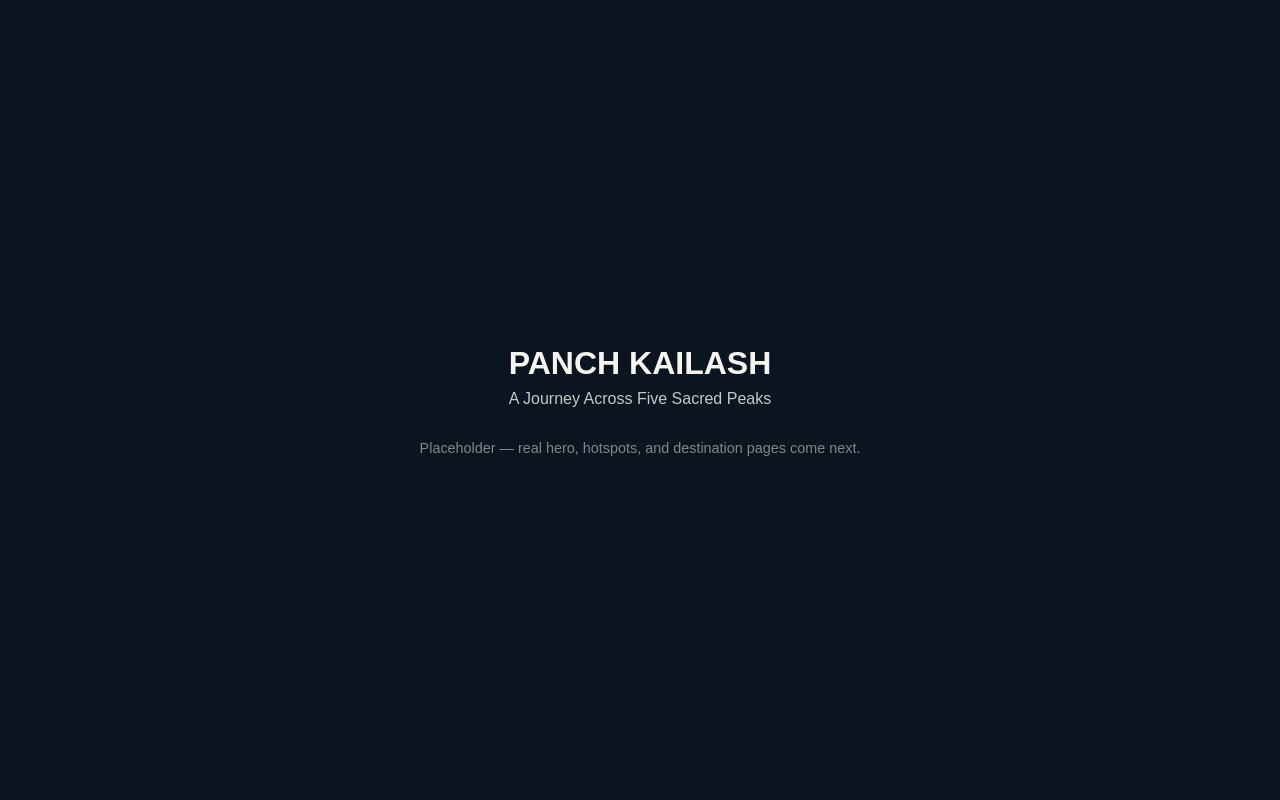
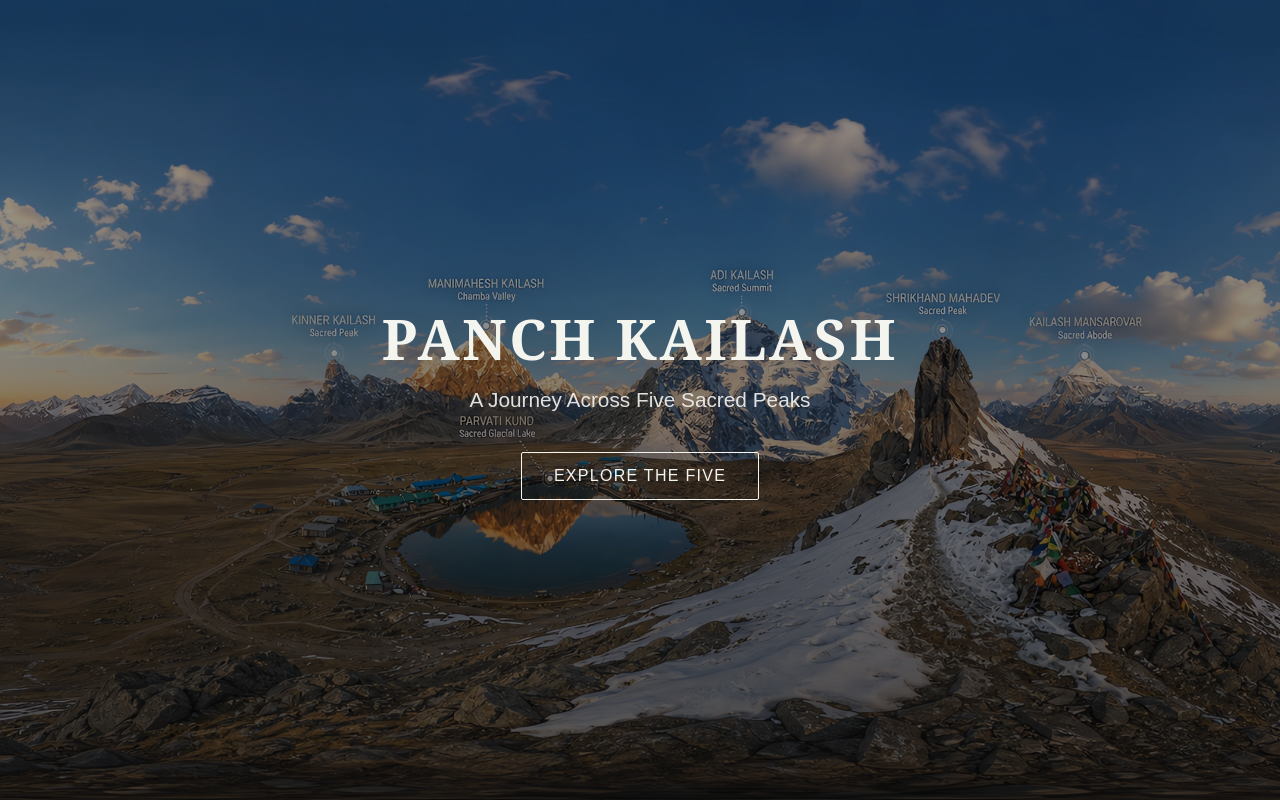
Before and after one commit to panchkailashoff-del/panch-kailash, a React (Vite) app: page / in a window 1280 px wide. Built offline with nearby package versions, Linux system fonts and the light colour scheme.

Commit message:
Update App.jsx

```diff
--- a/src/App.jsx
+++ b/src/App.jsx
@@ -1,25 +1,67 @@
 function App() {
   return (
-    <main
+    <div
       style={{
-        minHeight: '100vh',
+        position: 'relative',
+        width: '100%',
+        height: '100vh',
+        backgroundImage: 'url(/0db44277-5b9b-4617-9a13-0b1ba8492cb0.webp)',
+        backgroundSize: 'cover',
+        backgroundPosition: 'center',
         display: 'flex',
         flexDirection: 'column',
         alignItems: 'center',
         justifyContent: 'center',
         textAlign: 'center',
         color: '#f5f5f0',
-        background: '#0b1520',
         fontFamily: 'sans-serif',
-        padding: '1.5rem',
       }}
     >
-      <h1 style={{ fontSize: '2rem', marginBottom: '0.5rem' }}>PANCH KAILASH</h1>
-      <p style={{ opacity: 0.8 }}>A Journey Across Five Sacred Peaks</p>
-      <p style={{ marginTop: '2rem', fontSize: '0.9rem', opacity: 0.5 }}>
-        Placeholder — real hero, hotspots, and destination pages come next.
-      </p>
-    </main>
+      <div
+        style={{
+          position: 'absolute',
+          inset: 0,
+          background: 'linear-gradient(to bottom, rgba(0,0,0,0.35), rgba(0,0,0,0.6))',
+        }}
+      />
+
+      <div style={{ position: 'relative', padding: '1.5rem' }}>
+        <h1
+          style={{
+            fontFamily: 'Georgia, serif',
+            fontSize: 'clamp(2rem, 8vw, 3.5rem)',
+            letterSpacing: '0.05em',
+            marginBottom: '0.75rem',
+          }}
+        >
+          PANCH KAILASH
+        </h1>
+        <p
+          style={{
+            fontSize: 'clamp(1rem, 3vw, 1.3rem)',
+            opacity: 0.9,
+            marginBottom: '2.5rem',
+          }}
+        >
+          A Journey Across Five Sacred Peaks
+        </p>
+
+        <button
+          style={{
+            padding: '0.9rem 2rem',
+            fontSize: '1rem',
+            letterSpacing: '0.08em',
+            background: 'transparent',
+            border: '1px solid #f5f5f0',
+            color: '#f5f5f0',
+            borderRadius: '2px',
+            cursor: 'pointer',
+          }}
+        >
+          EXPLORE THE FIVE
+        </button>
+      </div>
+    </div>
   )
 }
 
```
